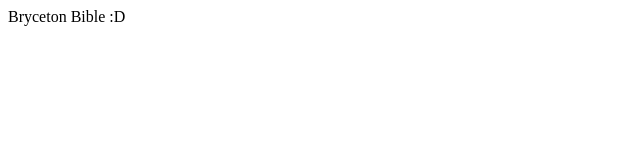
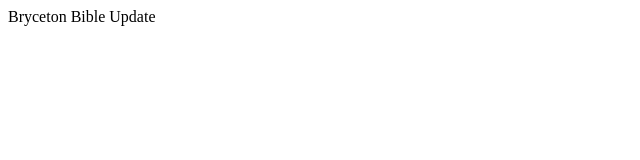
Before and after one commit to bbible3/webserver, a plain HTML site: page index.html in a window 1280 px wide. Shown: the full height of the page, 0-640 px from the left. Drawn offline with Linux system fonts and the light colour scheme.

Commit message:
Update index.html

```diff
--- a/index.html
+++ b/index.html
@@ -1,5 +1,5 @@
 <html>
 <body>
-Bryceton Bible :D
+Bryceton Bible Update
 </body>
 </html>
```
